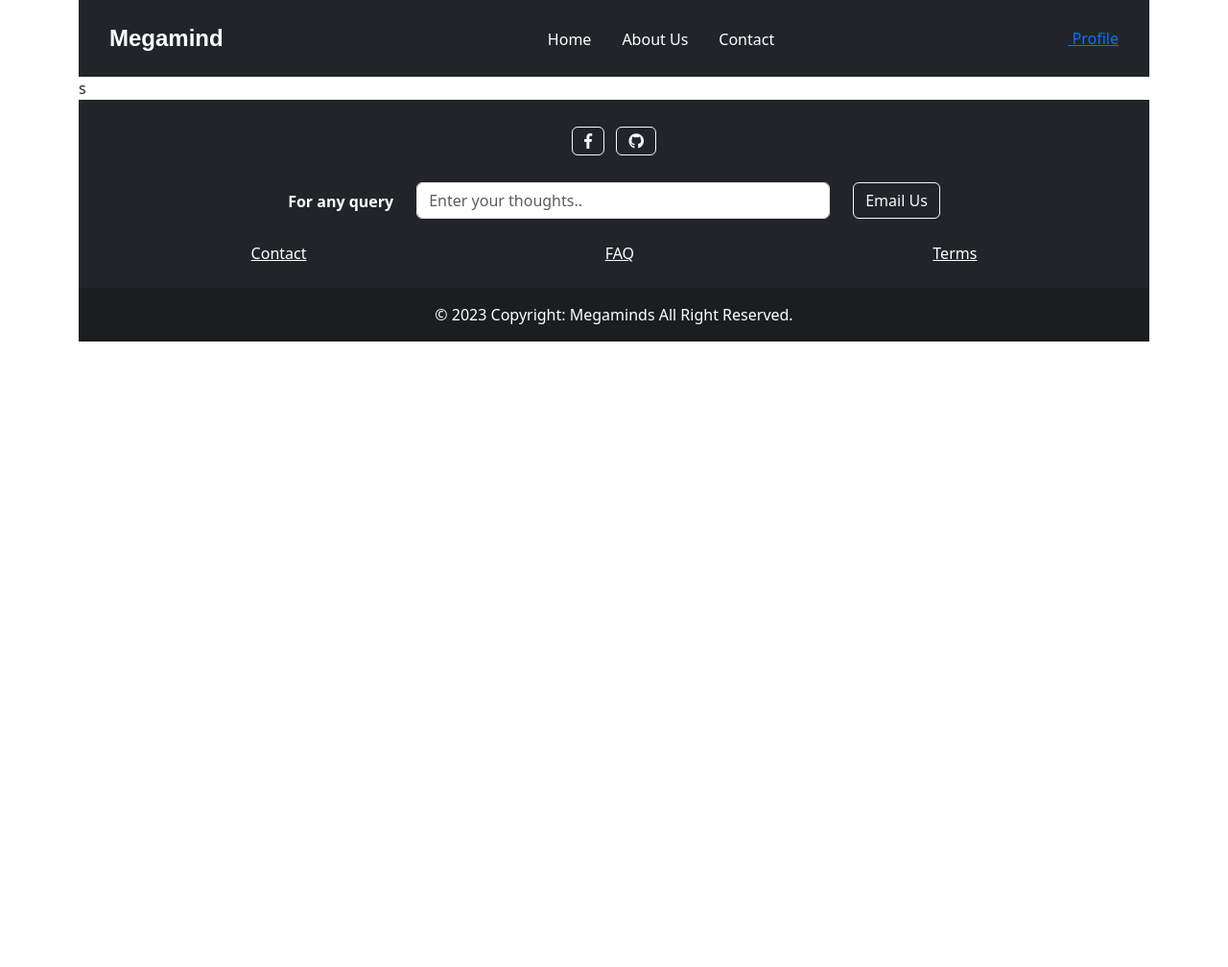
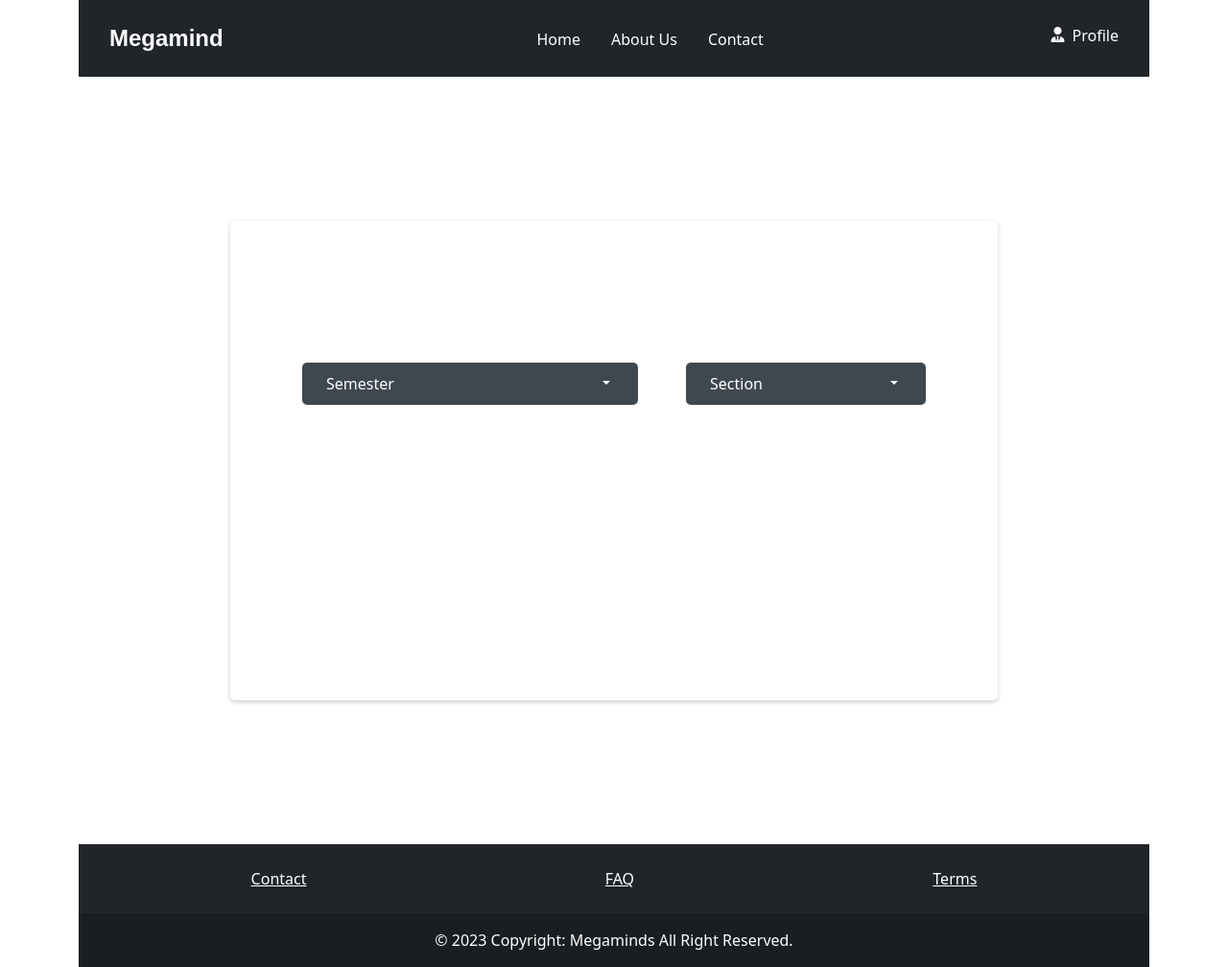
Before and after one commit to almaruf67/Project, a PHP site: page /teacher.php in a window 1280 px wide. Shown: the whole page at 96% size. Before the commit the page ends 356 px from the top, so only its background shows below. Run offline with PHP 8.4, Linux system fonts and the light colour scheme; some libraries are stand-ins or nearby versions.

Commit message:
comment update

```diff
--- a/teacher.html
+++ b/teacher.html
@@ -16,6 +16,7 @@
 
 <body>
   <div class="container">
+    <!-- navgigation bar -->
     <div class="row">
       <div class="col-12">
         <div class="header">
@@ -61,7 +62,9 @@
         </div>
       </div>
     </div>
+    <!-- navgigation bar close-->
 
+    <!-- Dropdown for selection-->
     <div class="row">
       <div class="col-12">
         <div class="semester">
--- a/teacher.php
+++ b/teacher.php
@@ -1,31 +1,22 @@
 <html lang="en">
+
 <head>
   <meta charset="UTF-8" />
   <meta http-equiv="X-UA-Compatible" content="IE=edge" />
   <meta name="viewport" content="width=device-width, initial-scale=1.0" />
   <link rel="stylesheet" href="css/style.css" />
-    <link
-      rel="stylesheet"
-      href="https://cdnjs.cloudflare.com/ajax/libs/bootstrap/5.3.0/css/bootstrap.min.css"
-      integrity="sha512-t4GWSVZO1eC8BM339Xd7Uphw5s17a86tIZIj8qRxhnKub6WoyhnrxeCIMeAqBPgdZGlCcG2PrZjMc+Wr78+5Xg=="
-      crossorigin="anonymous"
-      referrerpolicy="no-referrer"
-    />
-    <link
-      rel="stylesheet"
-      href="https://cdnjs.cloudflare.com/ajax/libs/font-awesome/6.4.0/css/all.min.css"
+  <link rel="stylesheet" href="bootstrap/css/bootstrap.min.css">
+  <link rel="stylesheet" href="https://cdnjs.cloudflare.com/ajax/libs/font-awesome/6.4.0/css/all.min.css"
     integrity="sha512-iecdLmaskl7CVkqkXNQ/ZH/XLlvWZOJyj7Yy7tcenmpD1ypASozpmT/E0iPtmFIB46ZmdtAc9eNBvH0H/ZpiBw=="
-      crossorigin="anonymous"
-      referrerpolicy="no-referrer"
-    />
-    <link
-      rel="stylesheet"
-      href="https://use.fontawesome.com/releases/v5.3.1/css/all.css"
-    />
+    crossorigin="anonymous" referrerpolicy="no-referrer" />
+  <link rel="stylesheet" href="https://use.fontawesome.com/releases/v5.3.1/css/all.css" />
+  <link rel="stylesheet" href="css/teacher.css">
   <title>Teacher</title>
 </head>
+
 <body>
   <div class="container">
+    <!-- navgigation bar -->
     <div class="row">
       <div class="col-12">
         <div class="header">
@@ -38,80 +29,83 @@
               <li><a href="#">About Us</a></li>
               <li><a href="#">Contact</a></li>
             </ul>
-              <a href="#"><img src="" alt=""> Profile</a>
+            <div class="profile-icon-width">
+              <a onclick="profileDropDown();" href="#"><i class="fa-solid fa-user-tie"></i>
+                <p>Profile</p>
+              </a>
+            </div>
+
             <button class="dropdown_button">
-                <i
-                  onclick="showmenu(); changeIcon();"
-                  class="fa-solid fa-bars"
-                ></i>
+              <i onclick="showmenu(); changeIcon();" class="fa-solid fa-bars"></i>
             </button>
           </div>
           <div class="dropdownMenu" id="myUL">
             <li><a href="#">Home</a></li>
             <li><a href="#">About Us</a></li>
             <li><a href="#">Contact</a></li>
-              <li>
-                <a class="signupBtn" href="#" style="color: aliceblue"
-                  >Sign Up</a
-                >
-              </li>
+            <li><a class="profile-icon" onclick="profileDropDown();" href="#">
+              <p>Profile</p>
+            </a></li>
           </div>
         </div>
       </div>
     </div>
     <div class="row">
       <div class="col-12">
+        <div class="profile-drop">
+          <div class="profiledropdownMenu" id="profileUL">
+            <li><a href="#">My Profile</a></li>
+            <li><a href="#">Notification</a></li>
+            <li><a href="#">Settings</a></li>
+            <li><a href="#">Log Out</a></li>
+          </div>
+        </div>
+      </div>
+    </div>
+    <!-- navgigation bar close-->
 
+    <!-- Dropdown for selection-->
+    <div class="row">
+      <div class="col-12">
+        <div class="semester">
+          <div class="select-sem-sec">
+            <div class="dropdown">
+              <button class="dropdown-btn" onclick="toggleDropdown()">
+                Semester
+                <span class="caret"></span>
+              </button>
+              <ul class="dropdown-content" id="dropdownContent">
+                <li onclick="selectItem(this)">Summer 2023</li>
+                <li onclick="selectItem(this)">Spring 2023</li>
+                <li onclick="selectItem(this)">Fall 2022</li>
+                <li onclick="selectItem(this)">Summer 2022</li>
+                <li onclick="selectItem(this)">Spring 2022</li>
+              </ul>
             </div>
-      </div>s
+
+            <div class="dropdown-section">
+              <button class="dropdown-btn-section" onclick="toggleDropdownSection()">
+                Section
+                <span class="caret"></span>
+              </button>
+              <ul class="dropdown-content-section" id="dropdownContentSection">
+                <li onclick="selectItemSec(this)">A-55</li>
+                <li onclick="selectItemSec(this)">B-55</li>
+                <li onclick="selectItemSec(this)">C-55</li>
+                <li onclick="selectItemSec(this)">D-55</li>
+                <li onclick="selectItemSec(this)">E-55</li>
+              </ul>
+            </div>
+          </div>
+        </div>
+      </div>
+    </div>
     <!-- footer -->
 
     <div class="row">
       <div class="col-12">
         <footer class="bg-dark text-center text-white">
           <div class="container p-4">
-              <section class="mb-4">
-                <a
-                  class="btn btn-outline-light btn-floating m-1"
-                  href="#!"
-                  role="button"
-                  ><i class="fab fa-facebook-f"></i
-                ></a>
-
-                <a
-                  class="btn btn-outline-light btn-floating m-1"
-                  href="#!"
-                  role="button"
-                  ><i class="fab fa-github"></i
-                ></a>
-              </section>
-              <section class="">
-                <form action="">
-                  <div class="row d-flex justify-content-center">
-                    <div class="col-auto">
-                      <p class="pt-2">
-                        <strong>For any query</strong>
-                      </p>
-                    </div>
-                    <div class="col-md-5 col-12">
-                      <div class="form-outline form-white mb-4">
-                        <input
-                          type="email"
-                          id="form5Example21"
-                          class="form-control"
-                          placeholder="Enter your thoughts.."
-                        />
-                      </div>
-                    </div>
-                    <div class="col-auto">
-                      <button type="submit" class="btn btn-outline-light mb-4">
-                        Email Us
-                      </button>
-                    </div>
-                  </div>
-                </form>
-              </section>
-
             <section class="">
               <div class="row">
                 <div class="col-12">
@@ -131,24 +125,19 @@
             </section>
           </div>
 
-            <div
-              class="text-center p-3"
-              style="background-color: rgba(0, 0, 0, 0.2)"
-            >
+          <div class="text-center p-3" style="background-color: rgba(0, 0, 0, 0.2)">
             © 2023 Copyright: Megaminds All Right Reserved.
           </div>
         </footer>
       </div>
     </div>
   </div>
+  <script src="scripts/dropdown.js"></script>
   <script src="scripts\script.js"></script>
-    <script
-      src="https://cdn.jsdelivr.net/npm/bootstrap@5.2.3/dist/js/bootstrap.bundle.min.js"
-      integrity="sha384-kenU1KFdBIe4zVF0s0G1M5b4hcpxyD9F7jL+jjXkk+Q2h455rYXK/7HAuoJl+0I4"
-      crossorigin="anonymous"
-    ></script>
+  <script src="bootstrap/js/bootstrap.bundle.min.js"></script>
   <script src="https://code.jquery.com/jquery-3.3.1.slim.min.js"></script>
   <script src="https://cdnjs.cloudflare.com/ajax/libs/popper.js/1.14.3/umd/popper.min.js"></script>
   <script src="https://stackpath.bootstrapcdn.com/bootstrap/4.1.3/js/bootstrap.min.js"></script>
 </body>
+
 </html>
```
Lines whose indentation alone changed are shown as unchanged.
